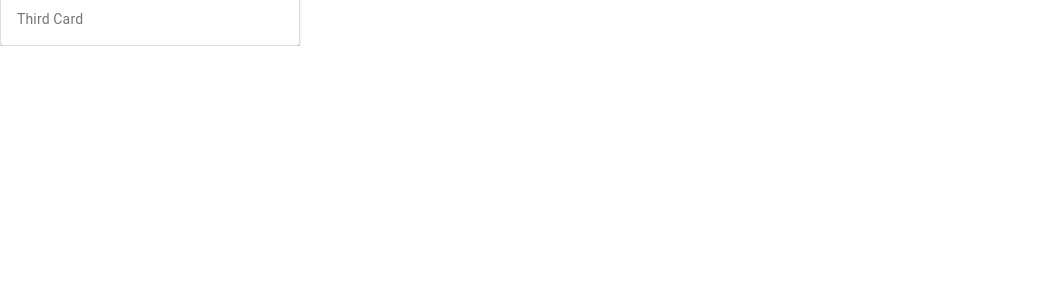
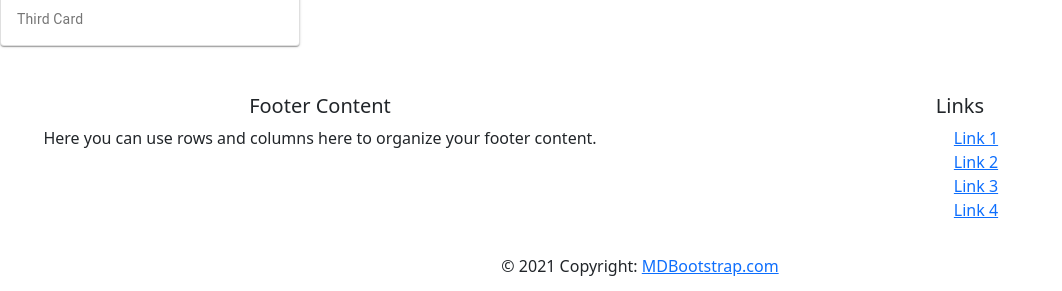
Before and after one commit to hassanzafarr/GithubReact, a React (Create React App) app: page / in a window 1280 px wide. Shown: the part 2618-2909 px from the top of the page, without its empty margins (0-1062 px from the left). Before the commit the page ends 2664 px from the top, so only its background shows below. Built offline with nearby package versions, Linux system fonts and the light colour scheme.

Commit message:
footer added

```diff
--- /dev/null
+++ b/src/components/footer.jsx
@@ -0,0 +1,44 @@
+import React from "react";
+import { MDBCol, MDBContainer, MDBRow, MDBFooter } from "mdbreact";
+
+const FooterPage = () => {
+  return (
+    <MDBFooter color="black" background-color="blue" className="font-small pt-4 mt-4">
+      <MDBContainer fluid className="text-center text-md-left">
+        <MDBRow>
+          <MDBCol md="6">
+            <h5 className="title">Footer Content</h5>
+            <p>
+              Here you can use rows and columns here to organize your footer
+              content.
+            </p>
+          </MDBCol>
+          <MDBCol md="6">
+            <h5 className="title">Links</h5>
+            <ul>
+              <li className="list-unstyled">
+                <a href="#!">Link 1</a>
+              </li>
+              <li className="list-unstyled">
+                <a href="#!">Link 2</a>
+              </li>
+              <li className="list-unstyled">
+                <a href="#!">Link 3</a>
+              </li>
+              <li className="list-unstyled">
+                <a href="#!">Link 4</a>
+              </li>
+            </ul>
+          </MDBCol>
+        </MDBRow>
+      </MDBContainer>
+      <div className="footer-copyright text-center py-3">
+        <MDBContainer fluid>
+          &copy; {new Date().getFullYear()} Copyright: <a href="https://www.mdbootstrap.com"> MDBootstrap.com </a>
+        </MDBContainer>
+      </div>
+    </MDBFooter>
+  );
+}
+
+export default FooterPage;
--- a/src/index.js
+++ b/src/index.js
@@ -1,44 +1,35 @@
-import React from 'react';
-import ReactDOM from 'react-dom';
-import './index.css';
-import App from './App';
+import React from "react";
+import ReactDOM from "react-dom";
+import "./index.css";
+import App from "./App";
 import reportWebVitals from "./reportWebVitals";
-import Header from './components/header'
-import 'bootstrap/dist/css/bootstrap.min.css';
-import { BrowserRouter, Route, Link, Switch , Redirect } from "react-router-dom";
+import Header from "./components/header";
+import "bootstrap/dist/css/bootstrap.min.css";
+import { BrowserRouter, Route, Link, Switch, Redirect } from "react-router-dom";
 import Form from "./components/login/Form";
 import Cards from "./components/card/card";
-import {Row , Col} from "react-bootstrap";
-
-
-
+import { Row, Col } from "react-bootstrap";
+import FooterPage from "./components/footer";
 
 const rootElement = document.getElementById("root");
 
 ReactDOM.render(
   <BrowserRouter>
-
     <Switch>
-
-
-
-<Route  exact path="/" >  <Header/>
-
-
-
-         <Cards/>
-
-
-
+      <Route exact path="/">
+        {" "}
+        <Header />
+        <Cards />
+        <FooterPage/>
       </Route>
 
-<Route path="/login">   <Form/> </Route>
-
+      <Route path="/login">
+        {" "}
+        <Form />{" "}
+      </Route>
 
       <Redirect to="/" />
-
     </Switch>
-
   </BrowserRouter>,
   rootElement
 );
```
Lines whose indentation alone changed are shown as unchanged.
